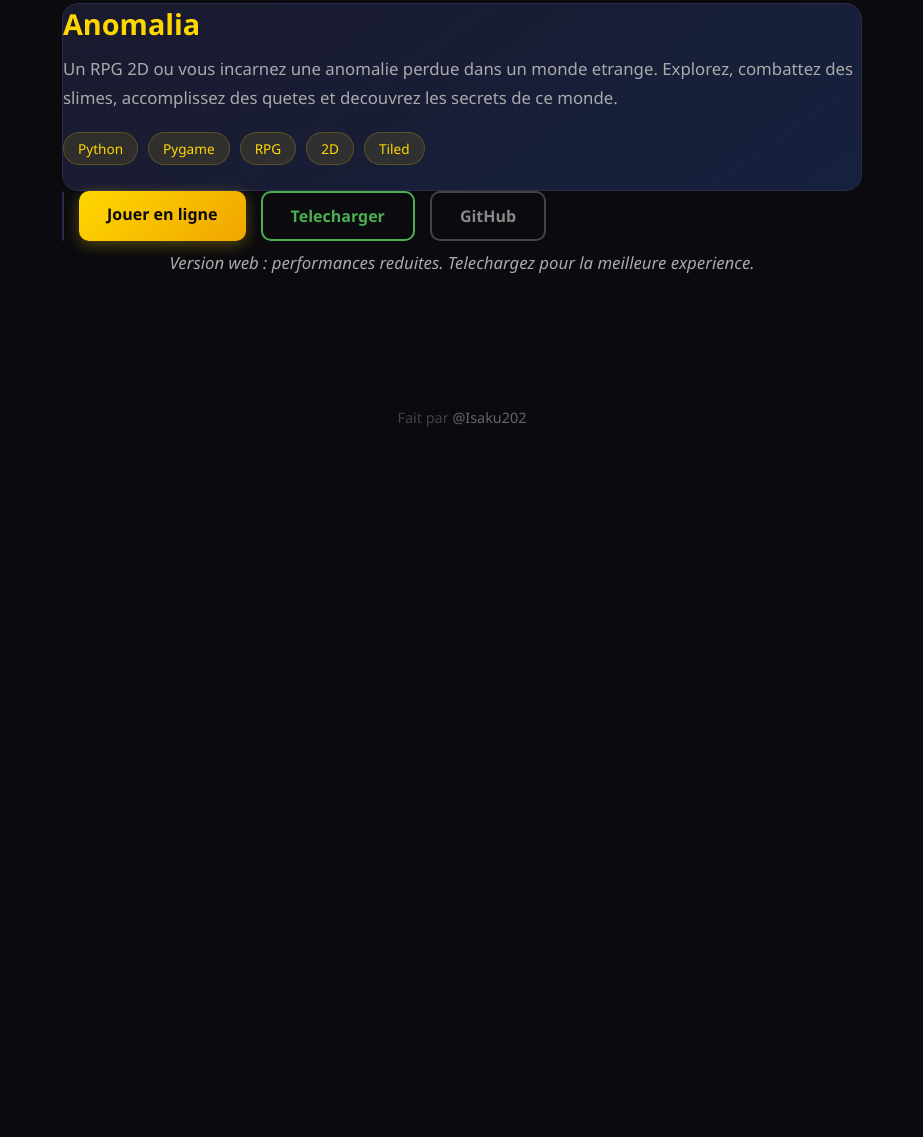
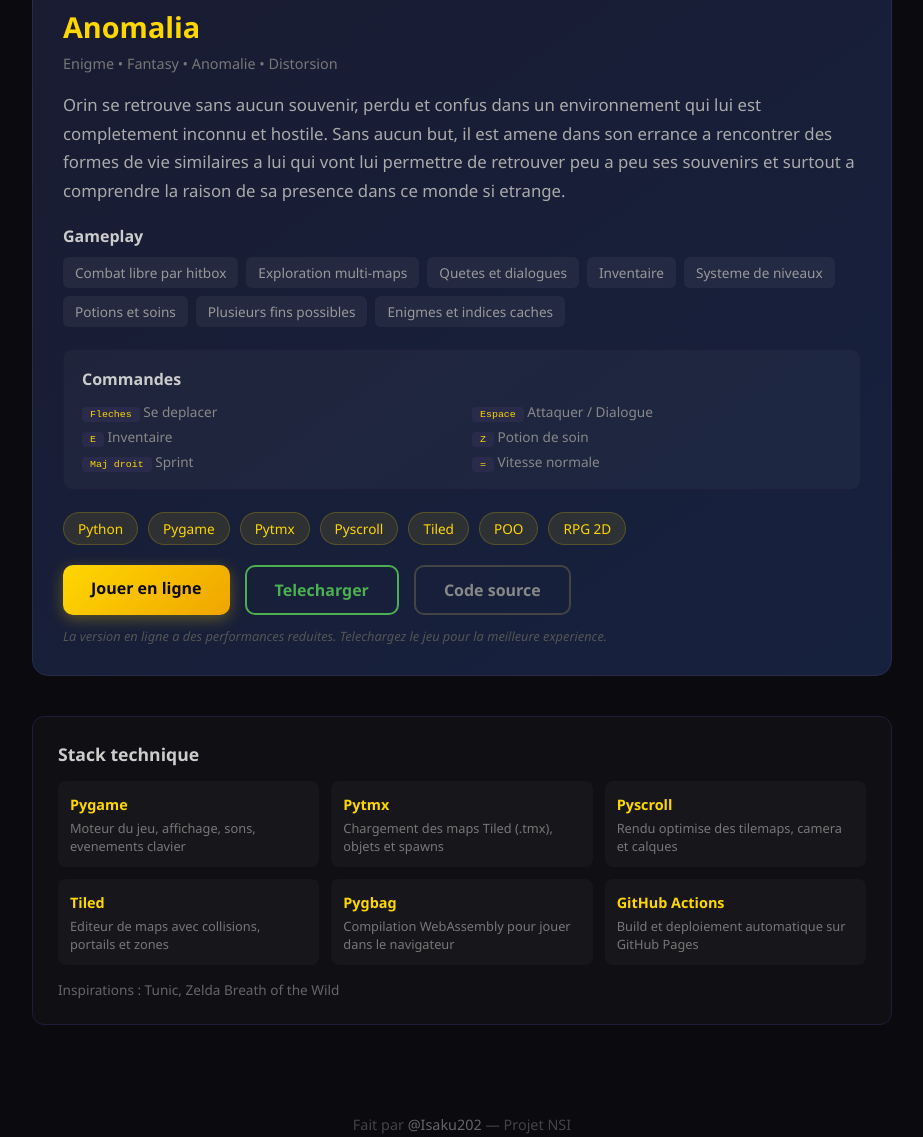
Before and after one commit to Isaku202/anomalia, a plain HTML site: page web/index.html in a window 1280 px wide. Shown: the part 743-1880 px from the top of the page, without its empty margins (178-1101 px from the left). Before the commit the page ends 1210 px from the top, so only its background shows below. Drawn offline with Linux system fonts and the light colour scheme.

Commit message:
Page d'accueil enrichie avec infos du dossier de conception
Synopsis, gameplay, commandes, stack technique, inspirations.
Basé sur le dossier de conception du projet NSI.

Co-Authored-By: Claude Opus 4.6 (1M context) <noreply@anthropic.com>

```diff
--- a/web/index.html
+++ b/web/index.html
@@ -20,7 +20,7 @@
 
         header {
             text-align: center;
-            padding: 60px 20px 30px;
+            padding: 60px 20px 10px;
         }
 
         header h1 {
@@ -31,10 +31,16 @@
             margin-bottom: 10px;
         }
 
-        header p {
+        header p.quote {
             font-size: 1.2em;
             color: #888;
             font-style: italic;
+            margin-bottom: 5px;
+        }
+
+        header p.author {
+            font-size: 0.95em;
+            color: #555;
         }
 
         .container {
@@ -43,16 +49,21 @@
             padding: 40px 20px;
         }
 
+        .section-title {
+            text-align: center;
+            color: #555;
+            font-size: 0.95em;
+            margin-bottom: 40px;
+            letter-spacing: 2px;
+            text-transform: uppercase;
+        }
+
         .game-card {
             background: linear-gradient(145deg, #1a1a2e, #16213e);
             border-radius: 16px;
             overflow: hidden;
             border: 1px solid #2a2a4a;
             transition: transform 0.3s, box-shadow 0.3s;
-            cursor: pointer;
-            text-decoration: none;
-            display: block;
-            color: inherit;
         }
 
         .game-card:hover {
@@ -75,21 +86,51 @@
         .game-info h2 {
             font-size: 1.8em;
             color: #ffd700;
-            margin-bottom: 12px;
+            margin-bottom: 8px;
         }
 
-        .game-info p {
+        .game-info .themes {
+            font-size: 0.9em;
+            color: #777;
+            margin-bottom: 18px;
+        }
+
+        .game-info .synopsis {
             font-size: 1.05em;
             line-height: 1.7;
             color: #aaa;
             margin-bottom: 20px;
         }
 
+        .gameplay-section {
+            margin-bottom: 22px;
+        }
+
+        .gameplay-section h3 {
+            font-size: 1em;
+            color: #ccc;
+            margin-bottom: 10px;
+        }
+
+        .gameplay-grid {
+            display: flex;
+            flex-wrap: wrap;
+            gap: 8px;
+        }
+
+        .gameplay-item {
+            background: rgba(255, 255, 255, 0.05);
+            padding: 6px 12px;
+            border-radius: 6px;
+            font-size: 0.85em;
+            color: #999;
+        }
+
         .tags {
             display: flex;
             gap: 10px;
             flex-wrap: wrap;
-            margin-bottom: 25px;
+            margin-bottom: 20px;
         }
 
         .tag {
@@ -101,10 +142,45 @@
             border: 1px solid rgba(255, 215, 0, 0.2);
         }
 
+        .controls {
+            background: rgba(255, 255, 255, 0.03);
+            border-radius: 10px;
+            padding: 18px;
+            margin-bottom: 22px;
+            border: 1px solid #1e1e3a;
+        }
+
+        .controls h3 {
+            font-size: 1em;
+            color: #ccc;
+            margin-bottom: 12px;
+        }
+
+        .controls-grid {
+            display: grid;
+            grid-template-columns: 1fr 1fr;
+            gap: 6px 20px;
+        }
+
+        .control-item {
+            font-size: 0.85em;
+            color: #888;
+        }
+
+        .control-item kbd {
+            background: #2a2a4a;
+            padding: 2px 8px;
+            border-radius: 4px;
+            font-family: monospace;
+            color: #ffd700;
+            font-size: 0.9em;
+        }
+
         .buttons {
             display: flex;
             gap: 15px;
             flex-wrap: wrap;
+            margin-bottom: 12px;
         }
 
         .btn {
@@ -153,9 +229,58 @@
             color: #ccc;
         }
 
+        .perf-note {
+            font-size: 0.8em;
+            color: #555;
+            font-style: italic;
+        }
+
+        .tech-section {
+            margin-top: 40px;
+            padding: 25px;
+            background: rgba(255, 255, 255, 0.02);
+            border-radius: 12px;
+            border: 1px solid #1e1e3a;
+        }
+
+        .tech-section h3 {
+            font-size: 1.1em;
+            color: #ccc;
+            margin-bottom: 15px;
+        }
+
+        .tech-grid {
+            display: grid;
+            grid-template-columns: repeat(auto-fill, minmax(200px, 1fr));
+            gap: 12px;
+        }
+
+        .tech-item {
+            background: rgba(255, 255, 255, 0.03);
+            padding: 12px;
+            border-radius: 8px;
+        }
+
+        .tech-item strong {
+            color: #ffd700;
+            font-size: 0.9em;
+        }
+
+        .tech-item p {
+            color: #777;
+            font-size: 0.8em;
+            margin-top: 4px;
+        }
+
+        .inspirations {
+            margin-top: 15px;
+            font-size: 0.85em;
+            color: #666;
+        }
+
         footer {
             text-align: center;
-            padding: 40px 20px;
+            padding: 50px 20px;
             color: #444;
             font-size: 0.9em;
         }
@@ -168,63 +293,112 @@
         footer a:hover {
             color: #ffd700;
         }
-
-        .subtitle {
-            text-align: center;
-            color: #555;
-            font-size: 0.95em;
-            margin-bottom: 40px;
-            letter-spacing: 2px;
-            text-transform: uppercase;
-        }
-
-        .perf-note {
-            text-align: center;
-            color: #666;
-            font-size: 0.85em;
-            margin-top: 8px;
-            font-style: italic;
-        }
     </style>
 </head>
 <body>
 
     <header>
         <h1>ANOMALIA</h1>
-        <p>Je t'attendrai... de L'autre cote</p>
+        <p class="quote">"Je t'attendrai... de L'autre cote"</p>
+        <p class="author">par Lou-Ann VIALADE</p>
     </header>
 
     <div class="container">
-        <p class="subtitle">Mes projets</p>
+        <p class="section-title">Projet</p>
 
-        <a class="game-card" href="play/" onclick="event.preventDefault(); window.location.href='play/';">
+        <div class="game-card">
             <img class="game-image" src="preview.png" alt="Anomalia RPG">
             <div class="game-info">
                 <h2>Anomalia</h2>
-                <p>
-                    Un RPG 2D ou vous incarnez une anomalie perdue dans un monde etrange.
-                    Explorez, combattez des slimes, accomplissez des quetes
-                    et decouvrez les secrets de ce monde.
+                <p class="themes">Enigme &bull; Fantasy &bull; Anomalie &bull; Distorsion</p>
+
+                <p class="synopsis">
+                    Orin se retrouve sans aucun souvenir, perdu et confus dans un environnement
+                    qui lui est completement inconnu et hostile. Sans aucun but, il est amene dans
+                    son errance a rencontrer des formes de vie similaires a lui qui vont lui permettre
+                    de retrouver peu a peu ses souvenirs et surtout a comprendre la raison de sa
+                    presence dans ce monde si etrange.
                 </p>
+
+                <div class="gameplay-section">
+                    <h3>Gameplay</h3>
+                    <div class="gameplay-grid">
+                        <span class="gameplay-item">Combat libre par hitbox</span>
+                        <span class="gameplay-item">Exploration multi-maps</span>
+                        <span class="gameplay-item">Quetes et dialogues</span>
+                        <span class="gameplay-item">Inventaire</span>
+                        <span class="gameplay-item">Systeme de niveaux</span>
+                        <span class="gameplay-item">Potions et soins</span>
+                        <span class="gameplay-item">Plusieurs fins possibles</span>
+                        <span class="gameplay-item">Enigmes et indices caches</span>
+                    </div>
+                </div>
+
+                <div class="controls">
+                    <h3>Commandes</h3>
+                    <div class="controls-grid">
+                        <span class="control-item"><kbd>Fleches</kbd> Se deplacer</span>
+                        <span class="control-item"><kbd>Espace</kbd> Attaquer / Dialogue</span>
+                        <span class="control-item"><kbd>E</kbd> Inventaire</span>
+                        <span class="control-item"><kbd>Z</kbd> Potion de soin</span>
+                        <span class="control-item"><kbd>Maj droit</kbd> Sprint</span>
+                        <span class="control-item"><kbd>=</kbd> Vitesse normale</span>
+                    </div>
+                </div>
+
                 <div class="tags">
                     <span class="tag">Python</span>
                     <span class="tag">Pygame</span>
-                    <span class="tag">RPG</span>
-                    <span class="tag">2D</span>
+                    <span class="tag">Pytmx</span>
+                    <span class="tag">Pyscroll</span>
                     <span class="tag">Tiled</span>
+                    <span class="tag">POO</span>
+                    <span class="tag">RPG 2D</span>
                 </div>
-                <div class="buttons" onclick="event.stopPropagation();">
+
+                <div class="buttons">
                     <a class="btn btn-play" href="play/">Jouer en ligne</a>
                     <a class="btn btn-download" href="https://github.com/Isaku202/anomalia/releases/latest/download/anomalia-v1.0.zip">Telecharger</a>
-                    <a class="btn btn-github" href="https://github.com/Isaku202/anomalia">GitHub</a>
+                    <a class="btn btn-github" href="https://github.com/Isaku202/anomalia">Code source</a>
                 </div>
-                <p class="perf-note">Version web : performances reduites. Telechargez pour la meilleure experience.</p>
+                <p class="perf-note">La version en ligne a des performances reduites. Telechargez le jeu pour la meilleure experience.</p>
             </div>
-        </a>
+        </div>
+
+        <div class="tech-section">
+            <h3>Stack technique</h3>
+            <div class="tech-grid">
+                <div class="tech-item">
+                    <strong>Pygame</strong>
+                    <p>Moteur du jeu, affichage, sons, evenements clavier</p>
+                </div>
+                <div class="tech-item">
+                    <strong>Pytmx</strong>
+                    <p>Chargement des maps Tiled (.tmx), objets et spawns</p>
+                </div>
+                <div class="tech-item">
+                    <strong>Pyscroll</strong>
+                    <p>Rendu optimise des tilemaps, camera et calques</p>
+                </div>
+                <div class="tech-item">
+                    <strong>Tiled</strong>
+                    <p>Editeur de maps avec collisions, portails et zones</p>
+                </div>
+                <div class="tech-item">
+                    <strong>Pygbag</strong>
+                    <p>Compilation WebAssembly pour jouer dans le navigateur</p>
+                </div>
+                <div class="tech-item">
+                    <strong>GitHub Actions</strong>
+                    <p>Build et deploiement automatique sur GitHub Pages</p>
+                </div>
+            </div>
+            <p class="inspirations">Inspirations : Tunic, Zelda Breath of the Wild</p>
+        </div>
     </div>
 
     <footer>
-        <p>Fait par <a href="https://github.com/Isaku202">@Isaku202</a></p>
+        <p>Fait par <a href="https://github.com/Isaku202">@Isaku202</a> &mdash; Projet NSI</p>
     </footer>
 
 </body>
```
